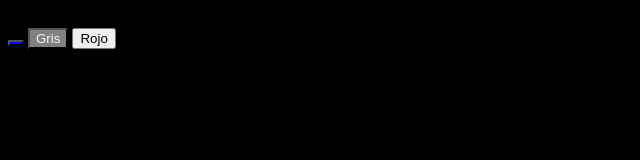
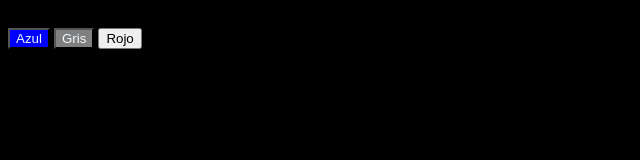
Before and after one commit to yanina-rodriguez-dev/practicaBOOM, a plain HTML site: page index.html in a window 1280 px wide. Shown: the whole page, without its empty margins (0-640 px from the left). Drawn offline with Linux system fonts and the light colour scheme.

Commit message:
agrego titulo al boton

```diff
--- a/index.html
+++ b/index.html
@@ -14,7 +14,7 @@
             <h2 class="fs-1" id="hora"></h2>
         </section>
         <section>
-            <button class="btn btn-azul" id="btnAzul"></button>
+            <button class="btn btn-azul" id="btnAzul">Azul</button>
             <button class="btn btn-gris" id="btnGris">Gris</button>
             <button class="btn btn-rojo" id="btnRojo">Rojo</button>
         </section>
```
